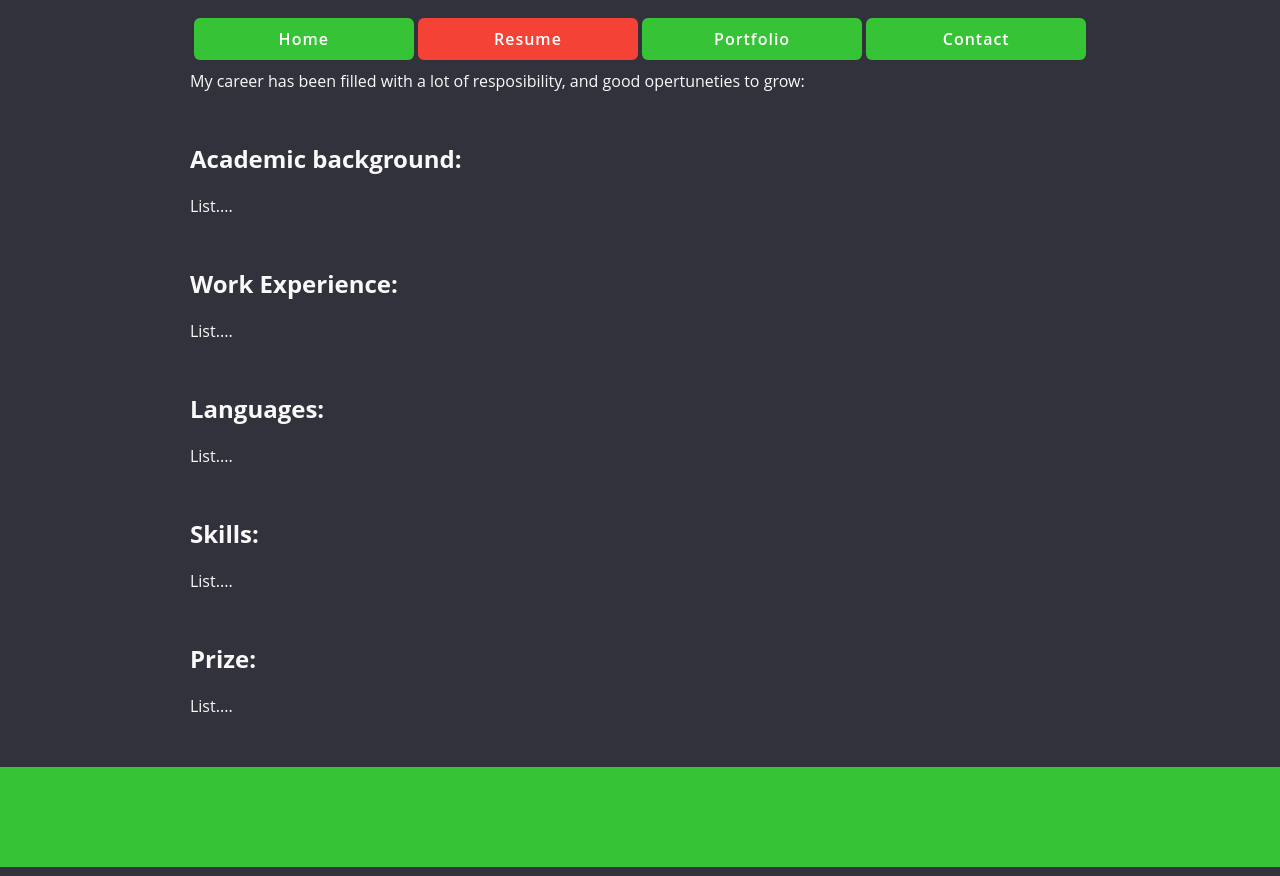
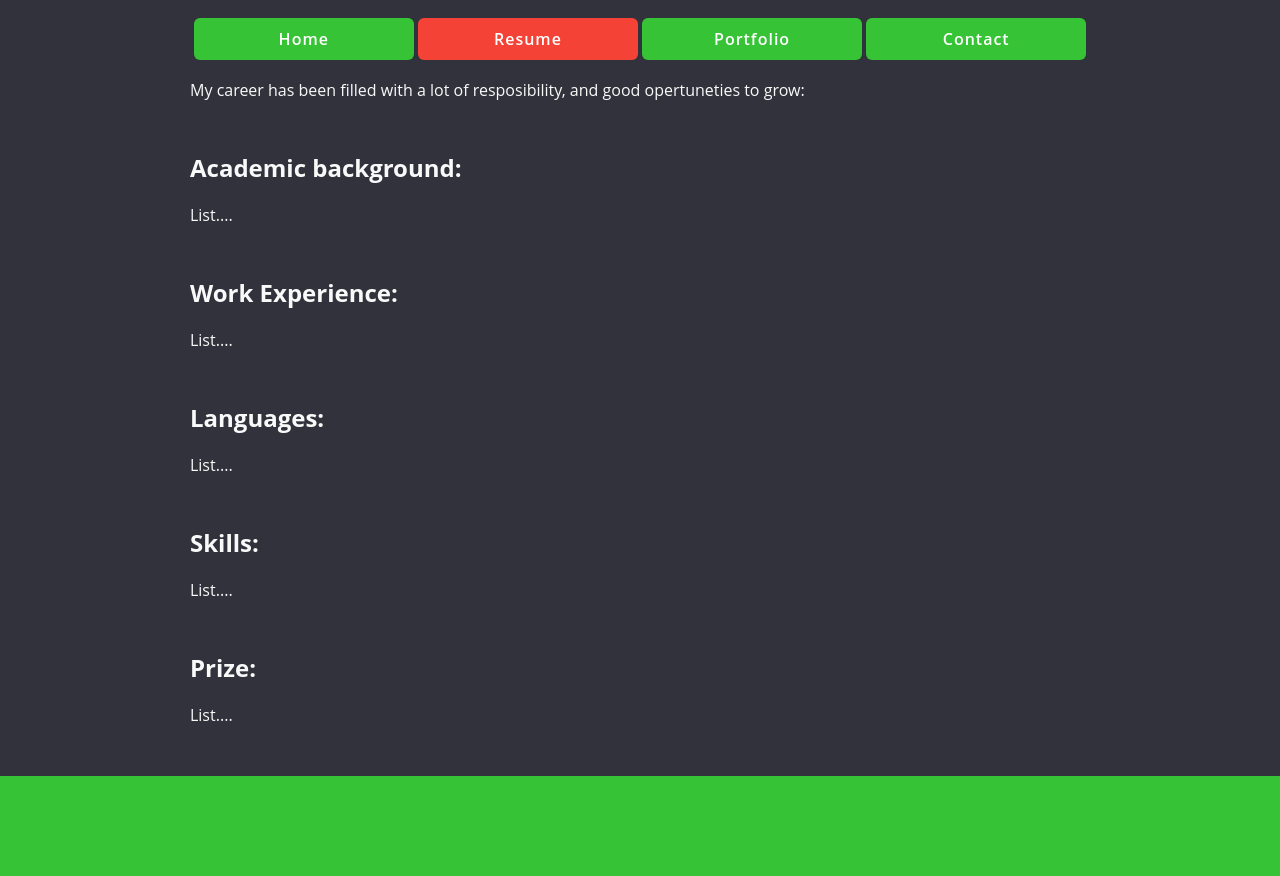
Before and after one commit to mEsUsah/ntnu-web-coding, a plain HTML site: page idg1292_oblig01/resume.html in a window 1280 px wide. Shown: the part 46-922 px from the top of the page. Drawn offline with Linux system fonts and the light colour scheme.

Commit message:
fixed spacing between header and body

```diff
--- a/idg1292_oblig01/assets/css/styles.css
+++ b/idg1292_oblig01/assets/css/styles.css
@@ -20,12 +20,11 @@ main{
 }
 
 section{
-    margin-bottom: 50px;
+    margin: 25px 0 50px 0;
 }
 
 section p:first-child{
     margin-top: 0;
-    padding-top: 1em;
 }
 
 footer {
```
